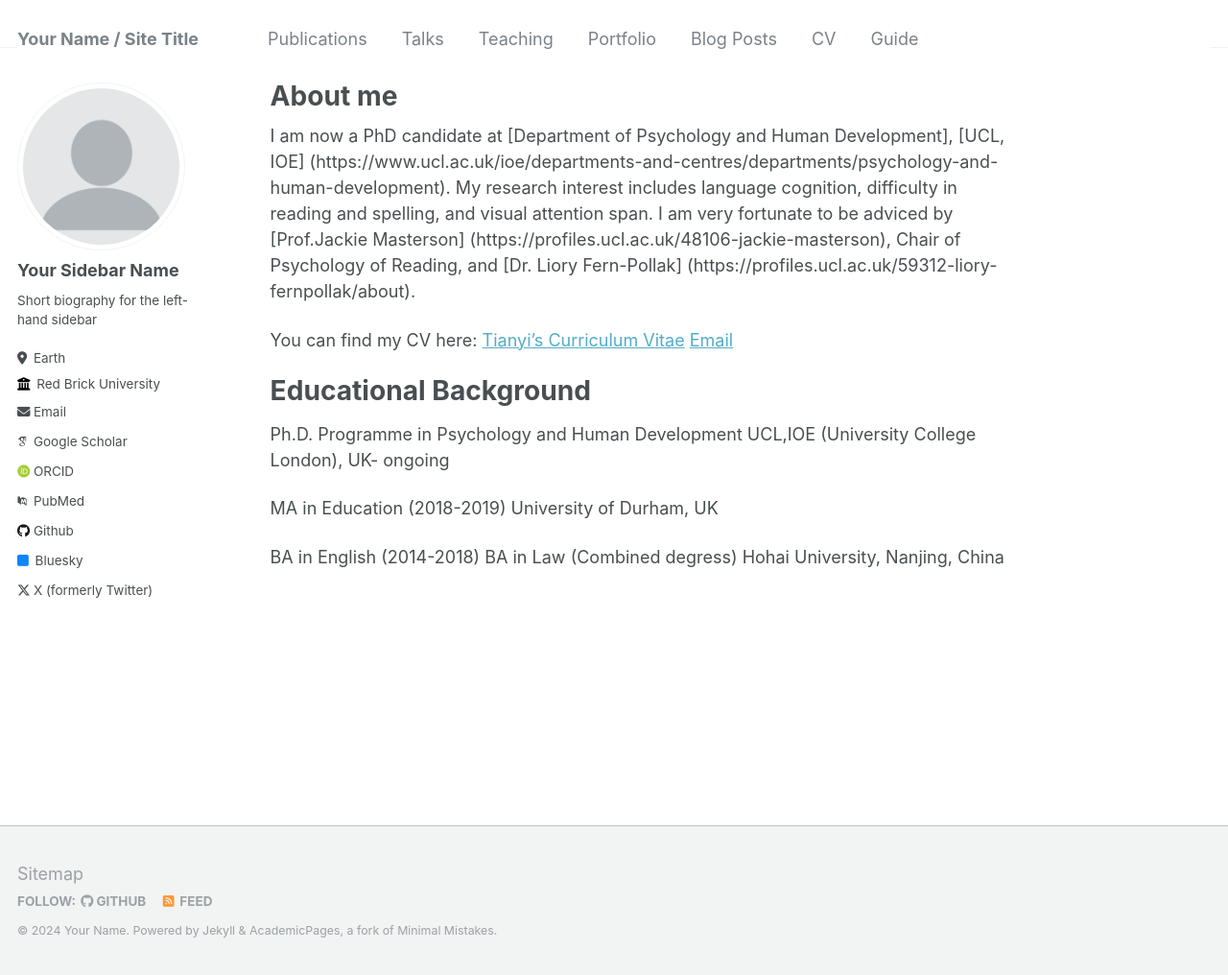
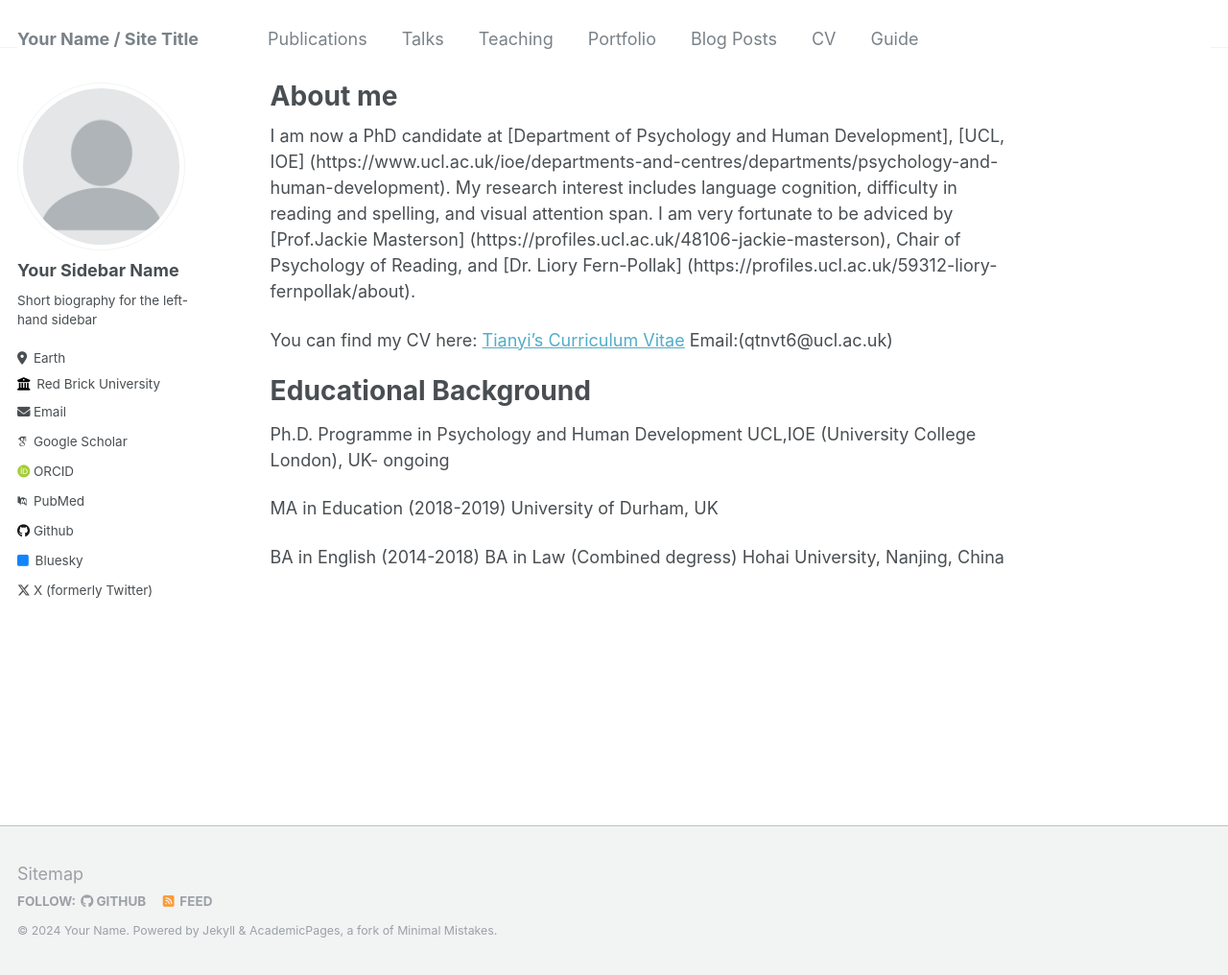
Before and after one commit to TianIEee/Tianyiw.github.io, a Jekyll site: the page built from _pages/about.md, in a window 1280 px wide and 1016 px high. Shown: the whole window at 96% size. Built offline with Jekyll 4.4.1, drawn with Linux system fonts in a browser that asks for light colours; some web fonts are replaced.

Commit message:
Update about.md

```diff
--- a/_pages/about.md
+++ b/_pages/about.md
@@ -11,7 +11,7 @@ I am now a PhD candidate at [Department of Psychology and Human Development], [U
 I am very fortunate to be adviced by [Prof.Jackie Masterson] (https://profiles.ucl.ac.uk/48106-jackie-masterson), Chair of Psychology of Reading, and [Dr. Liory Fern-Pollak] (https://profiles.ucl.ac.uk/59312-liory-fernpollak/about).
 
 You can find my CV here: [Tianyi's Curriculum Vitae](.../assets/Curriculum_Vitae.pdf)
-[Email](qtnvt6@ucl.ac.uk)
+Email:(qtnvt6@ucl.ac.uk)
 
 Educational Background
 ======
```
